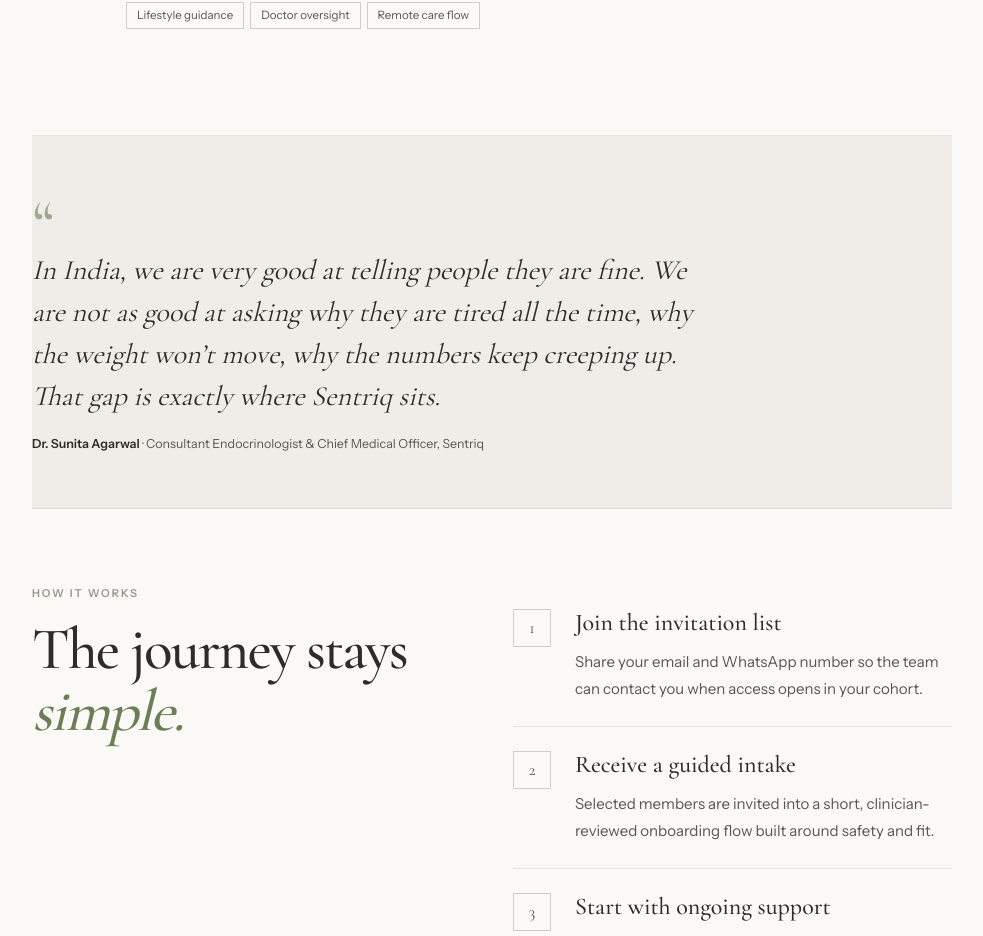
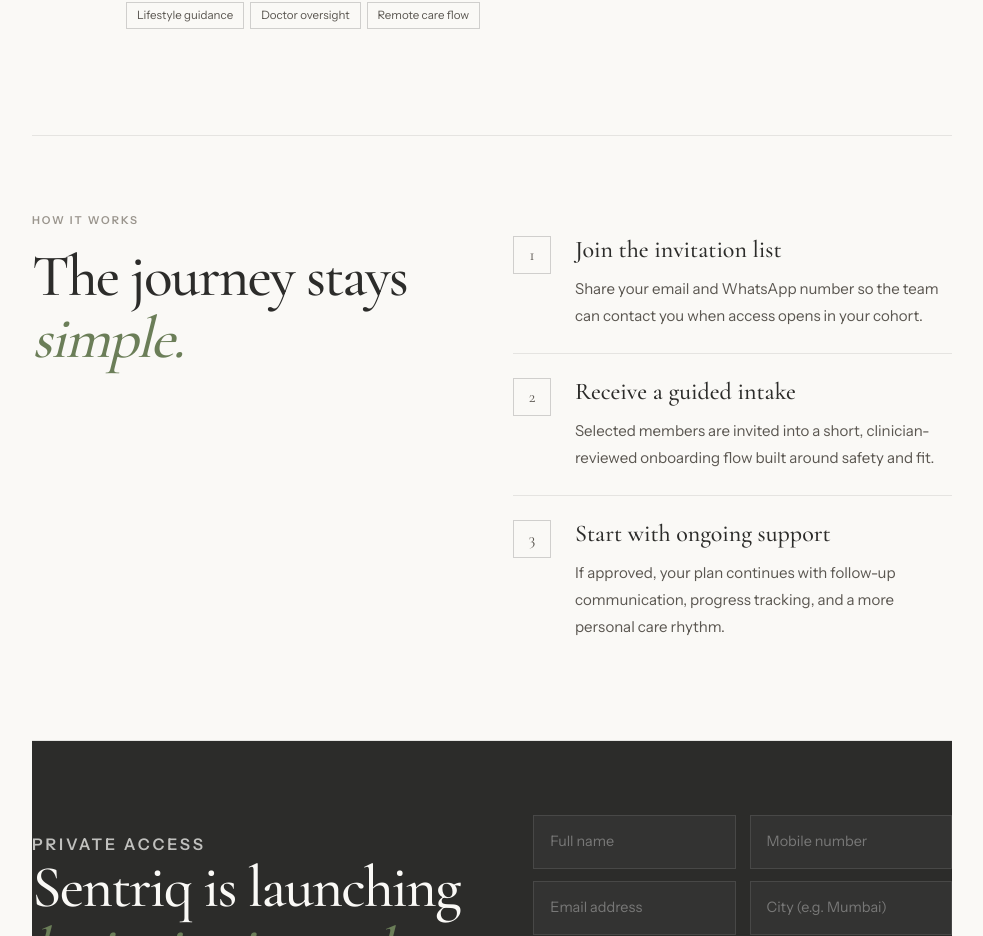
Before and after one commit to sunny2dutta/health_fit, a React (Vite) app in the folder client/: page / in a window 1280 px wide. Shown: the part 3666-4602 px from the top of the page, without its empty margins (148-1131 px from the left). Built offline with nearby package versions, Linux system fonts and the light colour scheme; no server answers.

Commit message:
Remove editorial quote section

```diff
--- a/client/src/App.css
+++ b/client/src/App.css
@@ -7,7 +7,6 @@
 .site-nav,
 .hero,
 .section,
-.quote-block,
 .waitlist-band,
 .site-footer,
 .photo-strip,
@@ -425,45 +424,6 @@
   align-self: center;
 }
 
-.quote-block {
-  padding: 54px 0;
-  background: var(--page-bg-alt);
-}
-
-.quote-layout {
-  display: block;
-}
-
-.quote-mark {
-  margin-bottom: -8px;
-  color: var(--page-accent);
-  font-family: var(--font-display);
-  font-size: 4.2rem;
-  line-height: 1;
-  opacity: 0.6;
-}
-
-.quote-text {
-  max-width: 680px;
-  margin: 0 0 18px;
-  color: var(--page-ink);
-  font-family: var(--font-display);
-  font-size: clamp(1.25rem, 2.8vw, 1.75rem);
-  font-style: italic;
-  line-height: 1.5;
-}
-
-.quote-attribution {
-  margin: 0;
-  color: var(--page-ink-soft);
-  font-size: 0.78rem;
-}
-
-.quote-attribution strong {
-  color: var(--page-ink);
-  font-weight: 600;
-}
-
 .steps-column {
   display: flex;
   flex-direction: column;
@@ -784,10 +744,6 @@
     grid-template-columns: 1fr;
   }
 
-  .quote-layout {
-    grid-template-columns: 1fr;
-  }
-
   .hero-copy,
   .hero-visual {
     padding: 34px 0;
@@ -882,10 +838,6 @@
     min-height: 52px;
   }
 
-  .quote-text {
-    font-size: 1.35rem;
-  }
-
   .testimonial-body {
     padding: 22px 20px;
   }
@@ -935,10 +887,6 @@
   .stat-card p {
     font-size: 0.92rem;
     line-height: 1.72;
-  }
-
-  .quote-block {
-    padding: 42px 0;
   }
 
   .site-footer p {
--- a/client/src/App.tsx
+++ b/client/src/App.tsx
@@ -515,23 +515,6 @@
         </div>
       </section>
 
-      <section className="quote-block">
-        <div className="quote-layout">
-          <div>
-            <div className="quote-mark">“</div>
-            <p className="quote-text">
-              In India, we are very good at telling people they are fine. We are not as good at
-              asking why they are tired all the time, why the weight won’t move, why the numbers
-              keep creeping up. That gap is exactly where Sentriq sits.
-            </p>
-            <p className="quote-attribution">
-              <strong>Dr. Sunita Agarwal</strong> · Consultant Endocrinologist & Chief Medical
-              Officer, Sentriq
-            </p>
-          </div>
-        </div>
-      </section>
-
       <section className="section" id="journey">
         <div className="section-grid">
           <div>
```
